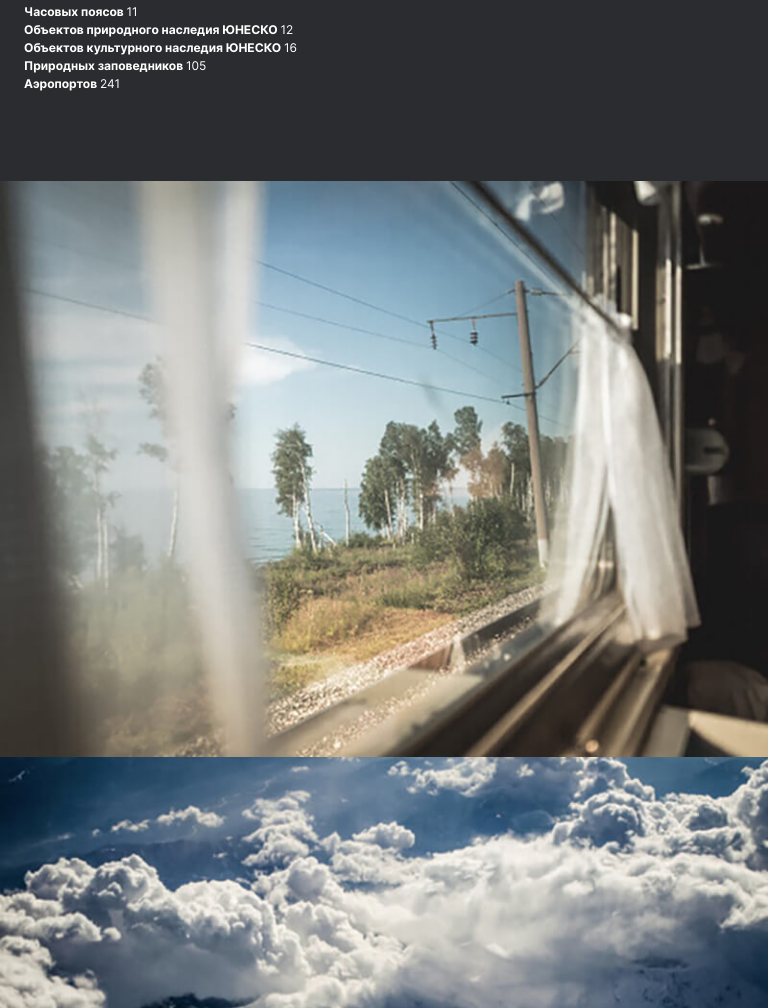
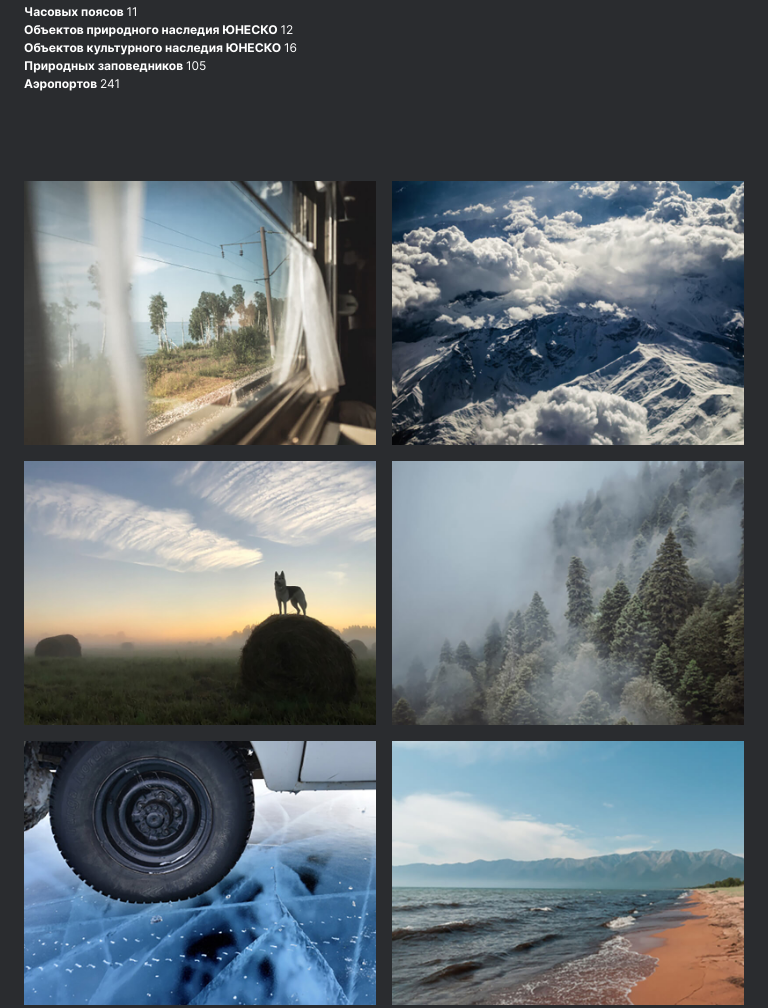
Before and after one commit to Vladimir-Suetin/russian-travel, a plain HTML site: page index.html in a window 768 px wide. Shown: the part 1415-2423 px from the top of the page. Drawn offline with Linux system fonts and the light colour scheme.

Commit message:
завершение блока photo-grid

```diff
--- a/blocks/photo-grid/photo-grid.css
+++ b/blocks/photo-grid/photo-grid.css
@@ -24,3 +24,13 @@
     margin-bottom: 92px;
   }
 }
+
+@media screen and (min-width: 768px) and (max-width: 1023px) {
+  .photo-grid {
+    width: calc(100% - 24px * 2);
+    grid-template-columns: repeat(2, minmax(300px, 1fr));
+    grid-template-rows: repeat(auto-fit, minmax(225px, 1fr));
+    gap: 16px;
+    margin-bottom: 88px;
+  }
+}
```
